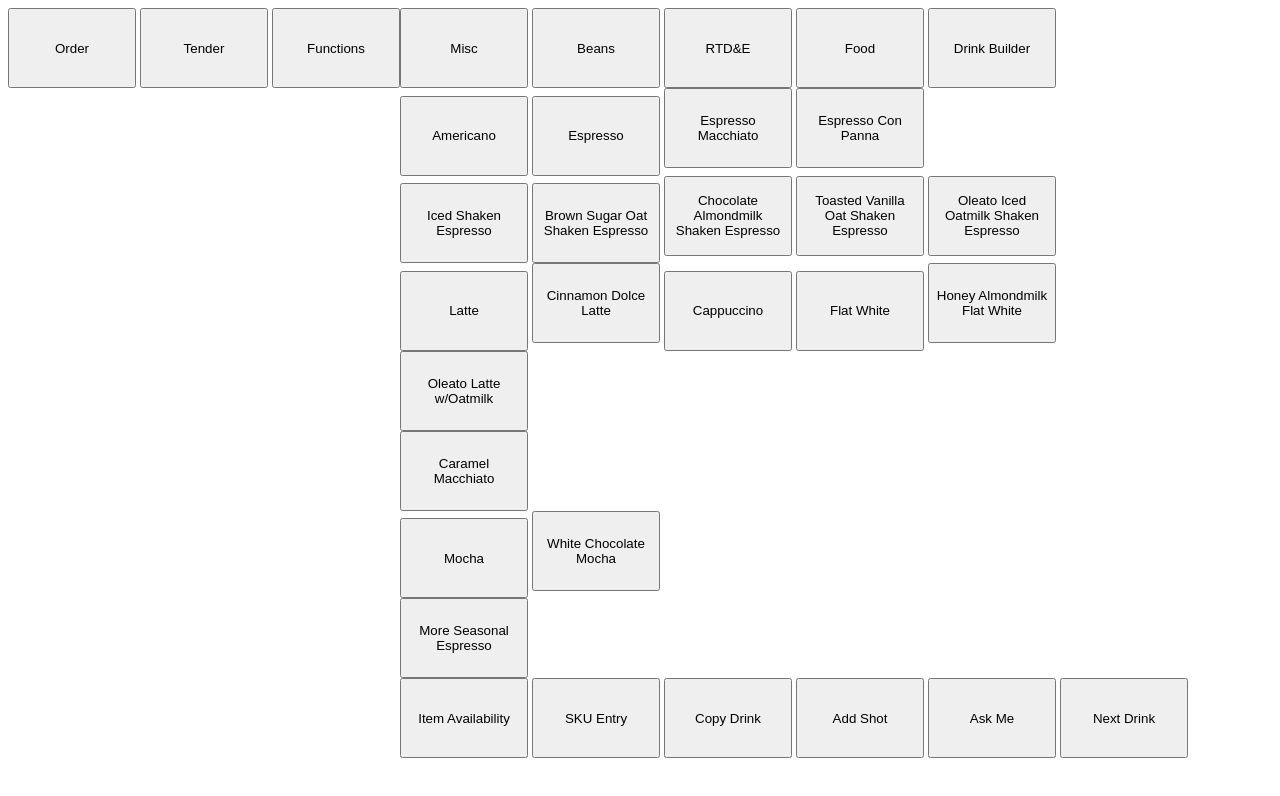
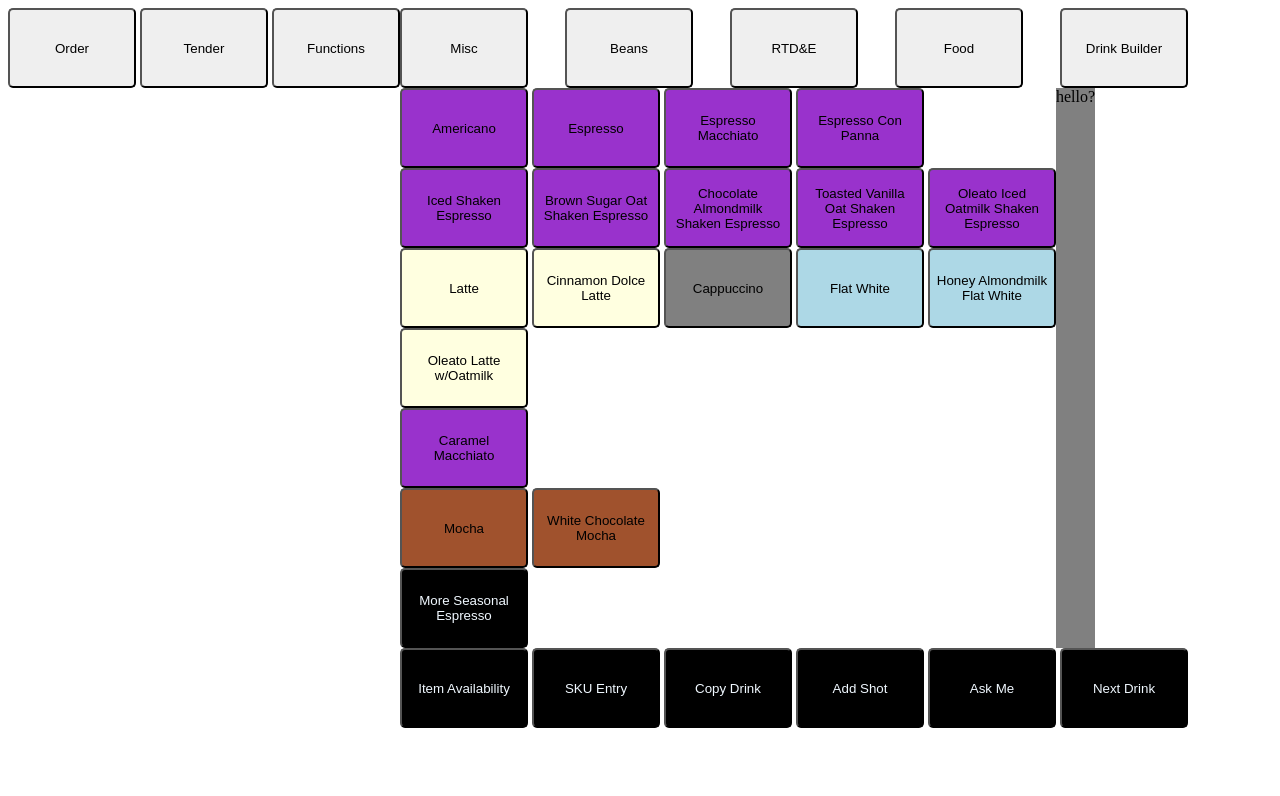
Before and after one commit to KBiz248/register, a plain HTML site: page index.html in a window 1280 px wide. Drawn offline with Linux system fonts and the light colour scheme.

Commit message:
fix some button positions

```diff
--- a/index.html
+++ b/index.html
@@ -8,80 +8,84 @@
     <link rel="stylesheet" href="style.css">
 </head>
 <body>
-    <div class="flex">
+    <div class="flex fullWidth">
 
-        <div id="leftContainer" class="flex column">
+        <div id="leftContainer" class="flex column fullHeight">
             <div class="topButtons">
-                <button>Order</button>
-                <button>Tender</button>
-                <button>Functions</button>
+                <button type="button">Order</button>
+                <button type="button">Tender</button>
+                <button type="button">Functions</button>
             </div>
             <div class="runningOrder"></div>
             <div class="tenderButtons"></div>
         </div>
 
 
-    <div>
-        <div id="topButtons">
-            <button>Misc</button>
-            <button>Beans</button>
-            <button>RTD&E</button>
-            <button>Food</button>
-            <button>Drink Builder</button>
+        <div class="fullHeight">
+            <div id="topButtons" class="flex spaceBetween">
+                <button type="button">Misc</button>
+                <button type="button">Beans</button>
+                <button type="button">RTD&E</button>
+                <button type="button">Food</button>
+                <button type="button">Drink Builder</button>
             </div>
 
-        <div id="middleContainer">
-            <div>
-                <button>Americano</button>
-                <button>Espresso</button>
-                <button>Espresso Macchiato</button>
-                <button>Espresso Con Panna</button>
+            <div class="flex">
+                <div id="middleContainer" class="">
+                    <div class="center">
+                        <button type="button" class="purple">Americano</button>
+                        <button type="button" class="purple">Espresso</button>
+                        <button type="button" class="purple">Espresso Macchiato</button>
+                        <button type="button" class="purple">Espresso Con Panna</button>
                         <div></div>
                     </div>
-            <div>
-                <button>Iced Shaken Espresso</button>
-                <button>Brown Sugar Oat Shaken Espresso</button>
-                <button>Chocolate Almondmilk Shaken Espresso</button>
-                <button>Toasted Vanilla Oat Shaken Espresso</button>
-                <button>Oleato Iced Oatmilk Shaken Espresso</button>
+                    <div class="">
+                        <button type="button" class="purple">Iced Shaken Espresso</button>
+                        <button type="button" class="purple">Brown Sugar Oat Shaken Espresso</button>
+                        <button type="button" class="purple">Chocolate Almondmilk Shaken Espresso</button>
+                        <button type="button" class="purple">Toasted Vanilla Oat Shaken Espresso</button>
+                        <button type="button" class="purple">Oleato Iced Oatmilk Shaken Espresso</button>
                     </div>
-            <div>
-                <button>Latte</button>
-                <button>Cinnamon Dolce Latte</button>
-                <button>Cappuccino</button>
-                <button>Flat White</button>
-                <button>Honey Almondmilk Flat White</button>
+                    <div class="">
+                        <button type="button" class="yellow">Latte</button>
+                        <button type="button" class="yellow">Cinnamon Dolce Latte</button>
+                        <button type="button" class="grey">Cappuccino</button>
+                        <button type="button" class="blue">Flat White</button>
+                        <button type="button" class="blue">Honey Almondmilk Flat White</button>
                     </div>
-            <div>
-                <button>Oleato Latte w/Oatmilk</button>
+                    <div class="">
+                        <button type="button" class="yellow">Oleato Latte w/Oatmilk</button>
+                        <div></div>
+                        <div></div>
                     </div>
-            <div>
-                <button>Caramel Macchiato</button>
+                    <div class="">
+                        <button type="button" class="purple">Caramel Macchiato</button>
                     </div>
-            <div>
-                <button>Mocha</button>
-                <button>White Chocolate Mocha</button>
+                    <div class="">
+                        <button type="button" class="sienna">Mocha</button>
+                        <button type="button" class="sienna">White Chocolate Mocha</button>
                     </div>
-            <div>
-                <button>More Seasonal Espresso</button>
+                    <div class="">
+                        <button type="button" class="black">More Seasonal Espresso</button>
                     </div>
                 </div>
 
-        <div id="rightContainer">
-            <div></div>
+                <div id="rightContainer" class="grey">
+                    <div>hello?</div>
                     <div></div>
                     <div></div>
                     <div></div>
                     <div></div>
                 </div>
+            </div>
 
-        <div id="bottomButtons">
-            <button>Item Availability</button>
-            <button>SKU Entry</button>
-            <button>Copy Drink</button>
-            <button>Add Shot</button>
-            <button>Ask Me</button>
-            <button>Next Drink</button>
+            <div id="bottomButtons" class="">
+                <button type="button" class="black">Item Availability</button>
+                <button type="button" class="black">SKU Entry</button>
+                <button type="button" class="black">Copy Drink</button>
+                <button type="button" class="black">Add Shot</button>
+                <button type="button" class="black">Ask Me</button>
+                <button type="button" class="black">Next Drink</button>
             </div>
         </div>
     </div>
--- a/style.css
+++ b/style.css
@@ -8,6 +8,14 @@
 
 .fullHeight {
     height: 100vh;
+}
+
+.fullWidth {
+    width: 100vw;
+}
+
+.spaceBetween {
+    justify-content: space-between;
 }
 
 .black {
@@ -30,6 +38,8 @@
 button {
     height: 10vh;
     width: 16vh;
+    border-radius: 5px;
+    vertical-align: top;
 }
 
 .sienna {
@@ -39,3 +49,7 @@ button {
 .yellow {
     background-color:lightyellow;
 }
+
+#bottomButtons {
+    vertical-align: bottom;
+}
```
Lines whose indentation alone changed are shown as unchanged.
